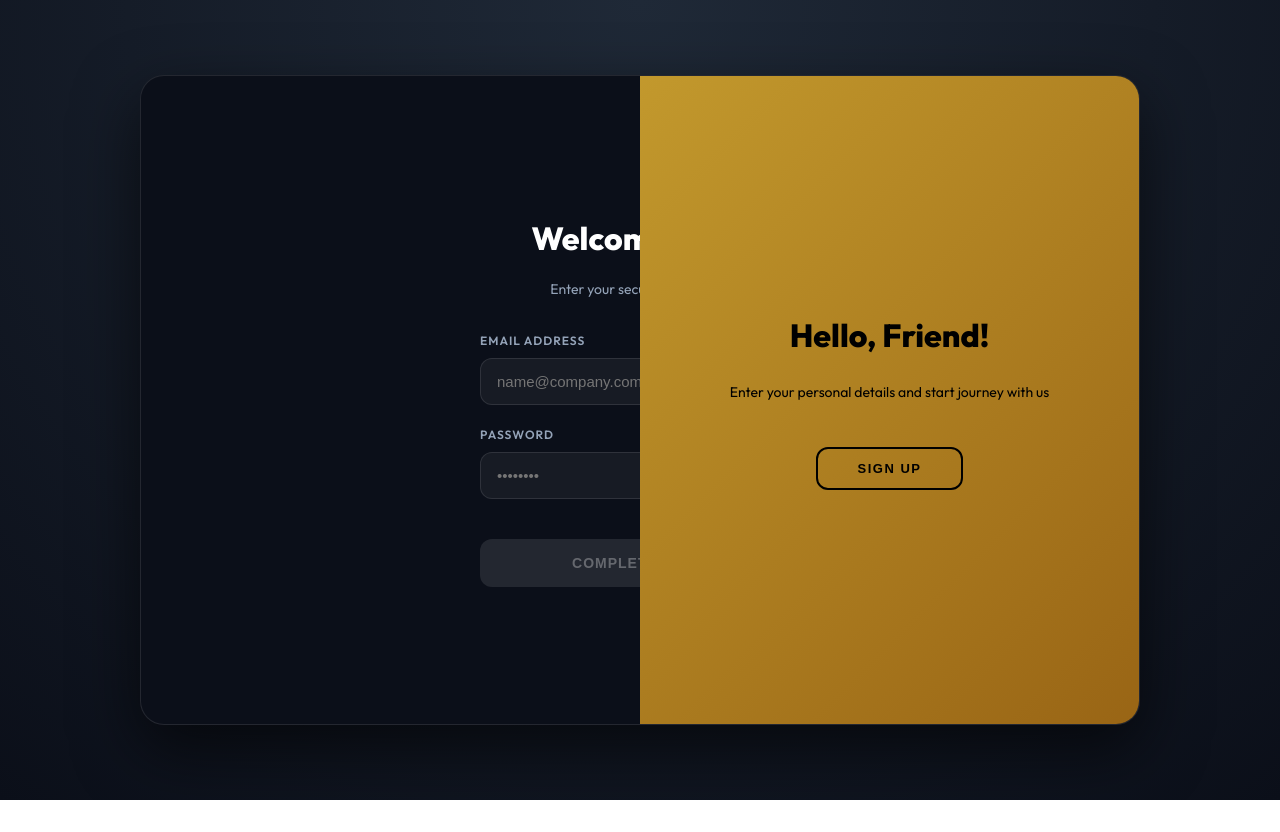
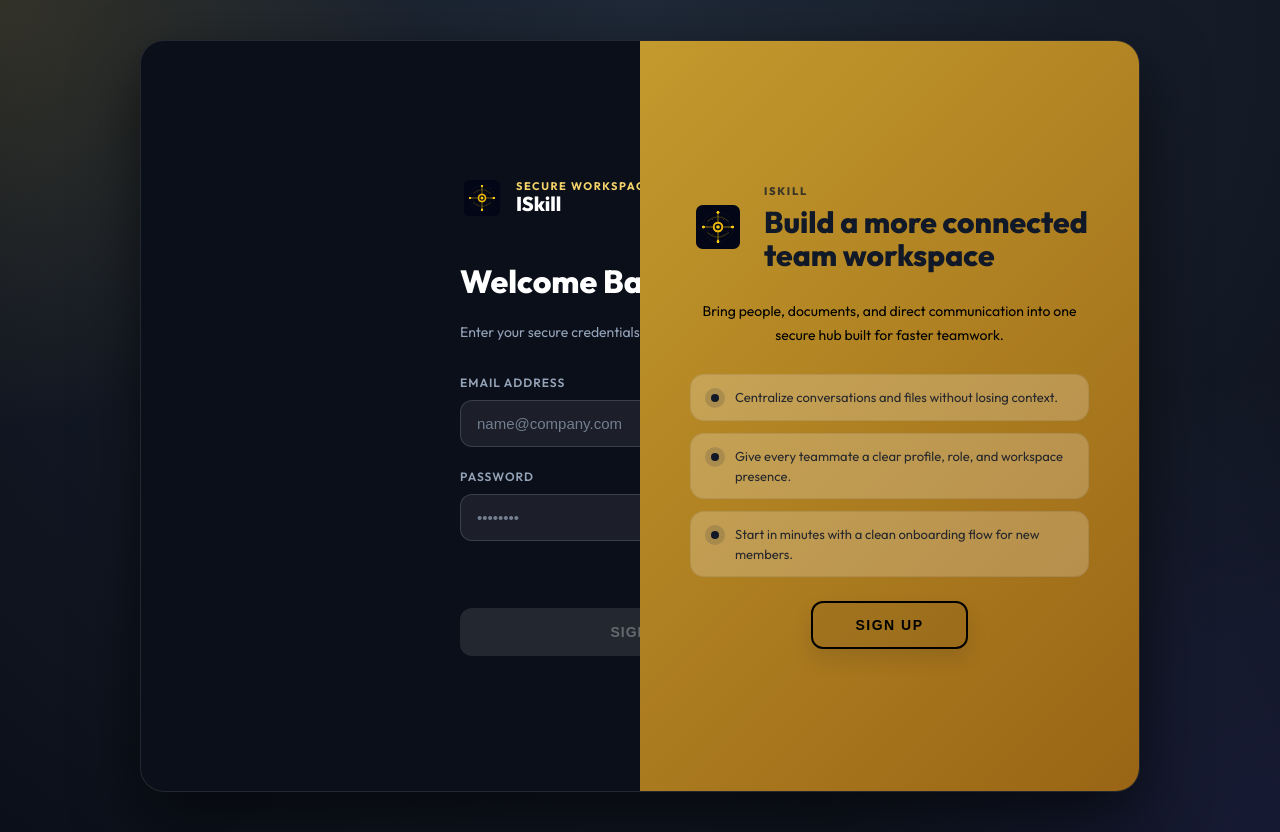
Before and after one commit to barecha12/iskill, a React (Vite) app in the folder frontend/: page / in a window 1280 px wide. Before the commit the page ends 800 px from the top, so only its background shows below. Built offline with nearby package versions, Linux system fonts and the light colour scheme; no server answers.

Commit message:
feat: implement user authentication interface with sign-in and registration forms

```diff
--- a/frontend/src/App.jsx
+++ b/frontend/src/App.jsx
@@ -36,11 +36,7 @@ function App() {
     startTransition
   } = useAppData()
 
-  React.useEffect(() => {
-    if (token) {
-      loadAnnouncements()
-    }
-  }, [token])
+
 
   if (!token) {
     return (
@@ -54,6 +50,7 @@ function App() {
         setRegisterForm={setRegisterForm}
         handleRegister={handleRegister}
         status={status}
+        setStatus={setStatus}
       />
     )
   }
@@ -62,18 +59,36 @@ function App() {
     activeView === 'dashboard'
       ? 'Workspace Dashboard'
       : activeView === 'chat'
-        ? 'Direct conversations'
+        ? 'Direct Conversations'
         : activeView === 'documents'
-          ? 'Shared documents'
+          ? 'Shared Documents'
           : activeView === 'admin'
             ? 'Governance Console'
-            : 'People directory'
+            : activeView === 'profile'
+              ? 'My Profile'
+              : 'People Directory'
 
   const teamCount = users.filter((user) => user.id !== currentUser?.id).length
   const unreadCount = conversations.reduce(
     (count, conversation) => count + (conversation.unread_count ?? 0),
     0,
   )
+
+  // Show full-page splash while syncing — nothing else renders
+  if (isBootstrapping) {
+    return (
+      <div className="splash-screen">
+        <div className="splash-content">
+          <div className="splash-logo">
+            <img src="/logo.svg" alt="logo" width="64" height="64" />
+          </div>
+          <h2>Iskill Workspace</h2>
+          <p>Synchronizing secure node protocols...</p>
+          <div className="splash-loader"></div>
+        </div>
+      </div>
+    )
+  }
 
   return (
     <div className="workspace-shell">
@@ -114,19 +129,8 @@ function App() {
           handleMarkAnnouncementRead={handleMarkAnnouncementRead}
         />
 
+
         <StatusBanner status={status} />
-        {isBootstrapping && (
-          <div className="splash-screen">
-            <div className="splash-content">
-              <div className="splash-logo">
-                <img src="/logo.svg" alt="logo" width="64" height="64" />
-              </div>
-              <h2>Iskill Workspace</h2>
-              <p>Synchronizing secure node protocols...</p>
-              <div className="splash-loader"></div>
-            </div>
-          </div>
-        )}
 
         <ConfirmModal
           isOpen={confirmation.isOpen}
--- a/frontend/src/components/AuthPage.jsx
+++ b/frontend/src/components/AuthPage.jsx
@@ -33,6 +33,7 @@ export function AuthPage(props) {
             setLoginForm={props.setLoginForm}
             handleLogin={props.handleLogin}
             status={props.status}
+            setStatus={props.setStatus}
           />
           <div className="mobile-switch-text">
             Don't have an account? <span style={{ color: '#6366f1', fontWeight: 600, cursor: 'pointer' }} onClick={handleSignUpClick}>Create one</span>
@@ -42,13 +43,35 @@ export function AuthPage(props) {
         <div className="overlay-container">
           <div className="overlay">
             <div className="overlay-panel overlay-left">
-              <h1 style={{ fontWeight: 800, margin: 0 }}>Welcome Back!</h1>
-              <p style={{ margin: '20px 0', fontSize: '14px', lineHeight: 1.6 }}>To keep connected with us please login with your personal info</p>
+              <div className="auth-brand-mark">
+                <img src="/logo.svg" alt="ISkill logo" className="auth-brand-logo" />
+              </div>
+              <p className="auth-panel-eyebrow">ISkill Workspace</p>
+              <h1 style={{ fontWeight: 800, margin: 0 }}>Welcome Back</h1>
+              <p style={{ margin: '20px 0 8px', fontSize: '14px', lineHeight: 1.6 }}>
+                Sign in to continue your secure collaboration, review shared files, and stay in sync with your team.
+              </p>
+              <p className="auth-panel-supporting-copy">Your conversations, documents, and profile updates stay connected in one place.</p>
               <button className="auth-ghost-button" id="signIn" onClick={handleSignInClick}>Sign In</button>
             </div>
             <div className="overlay-panel overlay-right">
-              <h1 style={{ fontWeight: 800, margin: 0 }}>Hello, Friend!</h1>
-              <p style={{ margin: '20px 0', fontSize: '14px', lineHeight: 1.6 }}>Enter your personal details and start journey with us</p>
+              <div className="auth-brand-lockup">
+                <div className="auth-brand-mark">
+                  <img src="/logo.svg" alt="ISkill logo" className="auth-brand-logo" />
+                </div>
+                <div>
+                  <p className="auth-panel-eyebrow">ISkill</p>
+                  <h2 className="auth-brand-title">Build a more connected team workspace</h2>
+                </div>
+              </div>
+              <p style={{ margin: '20px 0 8px', fontSize: '14px', lineHeight: 1.7 }}>
+                Bring people, documents, and direct communication into one secure hub built for faster teamwork.
+              </p>
+              <div className="auth-value-list">
+                <div className="auth-value-item"><span className="auth-value-icon" aria-hidden="true"></span><span>Centralize conversations and files without losing context.</span></div>
+                <div className="auth-value-item"><span className="auth-value-icon" aria-hidden="true"></span><span>Give every teammate a clear profile, role, and workspace presence.</span></div>
+                <div className="auth-value-item"><span className="auth-value-icon" aria-hidden="true"></span><span>Start in minutes with a clean onboarding flow for new members.</span></div>
+              </div>
               <button className="auth-ghost-button" id="signUp" onClick={handleSignUpClick}>Sign Up</button>
             </div>
           </div>
--- a/frontend/src/components/LoginPage.jsx
+++ b/frontend/src/components/LoginPage.jsx
@@ -1,7 +1,7 @@
 import React from 'react'
 import { StatusBanner } from './StatusBanner'
 
-export function LoginForm({ loginForm, setLoginForm, handleLogin, status }) {
+export function LoginForm({ loginForm, setLoginForm, handleLogin, status, setStatus }) {
   const [buttonOffset, setButtonOffset] = React.useState({ x: 0, y: 0 })
 
   const isFormValid = loginForm.email.includes('@') && loginForm.password.length >= 6
@@ -17,6 +17,56 @@ export function LoginForm({ loginForm, setLoginForm, handleLogin, status }) {
   }
 
   const styles = {
+    card: {
+      width: '100%',
+      maxWidth: '360px',
+      margin: '0 auto',
+    },
+
+    brandLockup: {
+      display: 'flex',
+      alignItems: 'center',
+      gap: '12px',
+      marginBottom: '36px',
+      justifyContent: 'flex-start',
+    },
+
+    brandMark: {
+      width: '44px',
+      height: '44px',
+      display: 'flex',
+      alignItems: 'center',
+      justifyContent: 'center',
+    },
+
+    brandLogo: {
+      width: '36px',
+      height: '36px',
+      objectFit: 'contain',
+      display: 'block',
+    },
+
+    brandText: {
+      display: 'flex',
+      flexDirection: 'column',
+      alignItems: 'flex-start',
+      lineHeight: 1.1,
+    },
+
+    brandLabel: {
+      fontSize: '11px',
+      fontWeight: 700,
+      textTransform: 'uppercase',
+      letterSpacing: '0.14em',
+      color: '#f5d56b',
+    },
+
+    brandName: {
+      fontSize: '20px',
+      fontWeight: 800,
+      color: '#fff',
+    },
+
     form: {
       display: 'flex',
       flexDirection: 'column',
@@ -29,13 +79,13 @@ export function LoginForm({ loginForm, setLoginForm, handleLogin, status }) {
       fontWeight: 800,
       color: '#fff',
       margin: '0 0 10px',
-      textAlign: 'center',
+      textAlign: 'left',
     },
 
     subtitle: {
       fontSize: '14px',
       color: '#94a3b8',
-      textAlign: 'center',
+      textAlign: 'left',
       marginBottom: '30px',
     },
 
@@ -53,12 +103,13 @@ export function LoginForm({ loginForm, setLoginForm, handleLogin, status }) {
       width: '100%',
       padding: '14px 16px',
       borderRadius: '12px',
-      border: '1px solid rgba(255, 255, 255, 0.1)',
-      background: 'rgba(255, 255, 255, 0.05)',
+      border: '1px solid rgba(255, 255, 255, 0.14)',
+      background: 'rgba(255, 255, 255, 0.07)',
       color: '#fff',
       outline: 'none',
       fontSize: '15px',
       boxSizing: 'border-box',
+      boxShadow: 'inset 0 0 0 1px transparent',
     },
 
     button: {
@@ -66,25 +117,58 @@ export function LoginForm({ loginForm, setLoginForm, handleLogin, status }) {
       padding: '16px',
       borderRadius: '12px',
       border: 'none',
-      background: isFormValid ? 'linear-gradient(135deg, #6366f1, #4f46e5)' : 'rgba(255,255,255,0.1)',
-      color: isFormValid ? 'white' : 'rgba(255,255,255,0.3)',
-      fontWeight: 700,
+      background: isFormValid ? 'linear-gradient(135deg, #f5d56b, #d4a63a 55%, #9a6518)' : 'rgba(255,255,255,0.1)',
+      color: isFormValid ? '#111827' : 'rgba(255,255,255,0.3)',
+      fontWeight: 800,
       cursor: isFormValid ? 'pointer' : 'not-allowed',
       transition: 'all 0.3s cubic-bezier(0.34, 1.56, 0.64, 1)',
       transform: `translate(${buttonOffset.x}px, ${buttonOffset.y}px)`,
       fontSize: '14px',
       textTransform: 'uppercase',
       letterSpacing: '1px',
+      boxShadow: isFormValid ? '0 16px 30px rgba(212, 175, 55, 0.28)' : 'none',
     },
 
     inputGroup: {
       display: 'flex',
       flexDirection: 'column',
-    }
+    },
+
+    formMetaRow: {
+      display: 'flex',
+      justifyContent: 'flex-end',
+      marginTop: '-8px',
+    },
+
+    forgotButton: {
+      background: 'transparent',
+      border: 'none',
+      color: '#f5d56b',
+      fontSize: '13px',
+      fontWeight: 600,
+      padding: 0,
+      cursor: 'pointer',
+    },
+  }
+
+  const handleForgotPassword = () => {
+    setStatus?.({
+      type: 'info',
+      message: 'Password reset is not live yet. Please contact your workspace administrator for credential assistance.',
+    })
   }
 
   return (
-    <div style={{ width: '100%', maxWidth: '320px', margin: '0 auto' }}>
+    <div style={styles.card}>
+      <div style={styles.brandLockup}>
+        <div style={styles.brandMark}>
+          <img src="/logo.svg" alt="ISkill logo" style={styles.brandLogo} />
+        </div>
+        <div style={styles.brandText}>
+          <span style={styles.brandLabel}>Secure Workspace</span>
+          <span style={styles.brandName}>ISkill</span>
+        </div>
+      </div>
       <h1 style={styles.title}>Welcome Back</h1>
       <p style={styles.subtitle}>Enter your secure credentials</p>
 
@@ -119,12 +203,18 @@ export function LoginForm({ loginForm, setLoginForm, handleLogin, status }) {
           />
         </div>
 
+        <div style={styles.formMetaRow}>
+          <button type="button" style={styles.forgotButton} onClick={handleForgotPassword}>
+            Forgot password?
+          </button>
+        </div>
+
         <button
           type="submit"
           style={styles.button}
           onMouseEnter={handleMouseEnter}
         >
-          {isFormValid ? 'Sign In' : 'Complete Form'}
+          Sign In
         </button>
       </form>
 
--- a/frontend/src/components/RegisterPage.jsx
+++ b/frontend/src/components/RegisterPage.jsx
@@ -3,6 +3,22 @@ import { StatusBanner } from './StatusBanner'
 
 export function RegisterForm({ registerForm, setRegisterForm, handleRegister, status }) {
   const [buttonOffset, setButtonOffset] = React.useState({ x: 0, y: 0 })
+
+  const passwordStrength = (() => {
+    const password = registerForm.password
+    let score = 0
+
+    if (password.length >= 8) score += 1
+    if (/[A-Z]/.test(password) && /[a-z]/.test(password)) score += 1
+    if (/\d/.test(password)) score += 1
+    if (/[^A-Za-z0-9]/.test(password)) score += 1
+
+    if (!password) return { label: 'Add a secure password', tone: '#64748b', fill: '0%' }
+    if (score <= 1) return { label: 'Weak password', tone: '#f87171', fill: '25%' }
+    if (score === 2) return { label: 'Fair password', tone: '#fbbf24', fill: '50%' }
+    if (score === 3) return { label: 'Strong password', tone: '#60a5fa', fill: '75%' }
+    return { label: 'Very strong password', tone: '#34d399', fill: '100%' }
+  })()
 
   const isFormValid =
     registerForm.name.trim().length >= 2 &&
@@ -26,7 +42,7 @@ export function RegisterForm({ registerForm, setRegisterForm, handleRegister, st
     form: {
       display: 'flex',
       flexDirection: 'column',
-      gap: '12px',
+      gap: '10px',
       width: '100%',
     },
 
@@ -37,10 +53,10 @@ export function RegisterForm({ registerForm, setRegisterForm, handleRegister, st
     },
 
     title: {
-      fontSize: '28px',
+      fontSize: '24px',
       fontWeight: 800,
       color: '#fff',
-      margin: '0 0 8px',
+      margin: '0 0 6px',
       textAlign: 'center',
     },
 
@@ -48,12 +64,12 @@ export function RegisterForm({ registerForm, setRegisterForm, handleRegister, st
       fontSize: '13px',
       color: '#94a3b8',
       textAlign: 'center',
-      marginBottom: '20px',
+      marginBottom: '14px',
     },
 
     label: {
       fontSize: '11px',
-      marginBottom: '6px',
+      marginBottom: '5px',
       display: 'block',
       color: '#94a3b8',
       fontWeight: 600,
@@ -63,10 +79,10 @@ export function RegisterForm({ registerForm, setRegisterForm, handleRegister, st
 
     input: {
       width: '100%',
-      padding: '12px 14px',
+      padding: '11px 14px',
       borderRadius: '10px',
-      border: '1px solid rgba(255, 255, 255, 0.1)',
-      background: 'rgba(255, 255, 255, 0.05)',
+      border: '1px solid rgba(255, 255, 255, 0.14)',
+      background: 'rgba(255, 255, 255, 0.07)',
       color: '#fff',
       outline: 'none',
       fontSize: '14px',
@@ -74,12 +90,14 @@ export function RegisterForm({ registerForm, setRegisterForm, handleRegister, st
     },
 
     button: {
-      marginTop: '10px',
-      padding: '14px',
+      marginTop: '8px',
+      padding: '13px',
       borderRadius: '12px',
       border: 'none',
-      background: isFormValid ? 'linear-gradient(135deg, #d4af37, #996515)' : 'rgba(255,255,255,0.05)',
-      color: isFormValid ? 'black' : 'rgba(255,255,255,0.2)',
+      background: isFormValid
+        ? 'linear-gradient(135deg, #f5d56b, #d4a63a 55%, #9a6518)'
+        : 'linear-gradient(135deg, rgba(245, 213, 107, 0.55), rgba(154, 101, 24, 0.5))',
+      color: isFormValid ? '#111827' : 'rgba(17, 24, 39, 0.72)',
       fontWeight: 800,
       cursor: isFormValid ? 'pointer' : 'not-allowed',
       transition: 'all 0.3s cubic-bezier(0.34, 1.56, 0.64, 1)',
@@ -87,16 +105,75 @@ export function RegisterForm({ registerForm, setRegisterForm, handleRegister, st
       fontSize: '13px',
       textTransform: 'uppercase',
       letterSpacing: '1px',
+      boxShadow: '0 14px 28px rgba(212, 175, 55, 0.18)',
     },
 
     inputGroup: {
       display: 'flex',
       flexDirection: 'column',
-    }
+    },
+
+    passwordMeta: {
+      display: 'grid',
+      gap: '6px',
+      marginTop: '6px',
+    },
+
+    strengthRow: {
+      display: 'flex',
+      justifyContent: 'space-between',
+      alignItems: 'center',
+      gap: '12px',
+      flexWrap: 'wrap',
+    },
+
+    strengthLabel: {
+      fontSize: '11px',
+      fontWeight: 700,
+      color: passwordStrength.tone,
+      letterSpacing: '0.04em',
+      textTransform: 'uppercase',
+    },
+
+    strengthHint: {
+      fontSize: '11px',
+      color: '#94a3b8',
+    },
+
+    strengthTrack: {
+      width: '100%',
+      height: '7px',
+      borderRadius: '999px',
+      background: 'rgba(255, 255, 255, 0.08)',
+      overflow: 'hidden',
+    },
+
+    strengthFill: {
+      width: passwordStrength.fill,
+      height: '100%',
+      borderRadius: 'inherit',
+      background: passwordStrength.tone,
+      transition: 'width 0.25s ease, background 0.25s ease',
+      boxShadow: `0 0 12px ${passwordStrength.tone}33`,
+    },
+
+    terms: {
+      marginTop: '4px',
+      fontSize: '10.5px',
+      lineHeight: 1.5,
+      textAlign: 'center',
+      color: '#94a3b8',
+    },
+
+    termsLink: {
+      color: '#f5d56b',
+      textDecoration: 'none',
+      fontWeight: 600,
+    },
   }
 
   return (
-    <div style={{ width: '100%', maxWidth: '400px', margin: '0 auto' }}>
+    <div style={{ width: '100%', maxWidth: '400px', margin: '0 auto', paddingTop: '8px', paddingBottom: '8px' }}>
       <h1 style={styles.title}>Create Identity</h1>
       <p style={styles.subtitle}>Join the professional network</p>
 
@@ -173,9 +250,18 @@ export function RegisterForm({ registerForm, setRegisterForm, handleRegister, st
                 setRegisterForm((cur) => ({ ...cur, password: e.target.value }))
                 setButtonOffset({ x: 0, y: 0 })
               }}
-              placeholder="••••••••"
+              placeholder="Password"
               required
             />
+            <div style={styles.passwordMeta}>
+              <div style={styles.strengthRow}>
+                <span style={styles.strengthLabel}>{passwordStrength.label}</span>
+                <span style={styles.strengthHint}>Use 8+ chars, a number, and a symbol</span>
+              </div>
+              <div style={styles.strengthTrack} aria-hidden="true">
+                <div style={styles.strengthFill}></div>
+              </div>
+            </div>
           </div>
           <div style={styles.inputGroup}>
             <label style={styles.label}>Confirm</label>
@@ -187,7 +273,7 @@ export function RegisterForm({ registerForm, setRegisterForm, handleRegister, st
                 setRegisterForm((cur) => ({ ...cur, password_confirmation: e.target.value }))
                 setButtonOffset({ x: 0, y: 0 })
               }}
-              placeholder="••••••••"
+              placeholder="Confirm password"
               required
             />
           </div>
@@ -198,8 +284,12 @@ export function RegisterForm({ registerForm, setRegisterForm, handleRegister, st
           style={styles.button}
           onMouseEnter={handleMouseEnter}
         >
-          {isFormValid ? 'Finalize Account' : 'Fill All Fields'}
+          Create Account
         </button>
+
+        <p style={styles.terms}>
+          By signing up, you agree to our <a href="#" style={styles.termsLink}>Terms of Service</a> and <a href="#" style={styles.termsLink}>Privacy Policy</a>.
+        </p>
       </form>
 
       <StatusBanner status={status} />
--- a/frontend/src/index.css
+++ b/frontend/src/index.css
@@ -2,11 +2,14 @@
 
 /* Auth Animations */
 .auth-page-shell {
-  height: 100vh;
-  display: flex;
-  align-items: center;
-  justify-content: center;
-  background: radial-gradient(circle at top, #1f2937, #0b0f19);
+  min-height: 100vh;
+  display: flex;
+  align-items: center;
+  justify-content: center;
+  background:
+    radial-gradient(circle at top left, rgba(212, 175, 55, 0.16), transparent 28%),
+    radial-gradient(circle at bottom right, rgba(99, 102, 241, 0.12), transparent 30%),
+    radial-gradient(circle at top, #1f2937, #0b0f19);
   padding: 40px; /* Increased padding */
   overflow: hidden;
 }
@@ -19,10 +22,11 @@
   overflow: hidden;
   width: 1000px;
   max-width: 100%;
-  height: 650px; /* Fixed height for consistency */
-  max-height: 85vh; /* Ensure it floats on smaller screens */
+  height: min(760px, calc(100vh - 48px));
+  max-height: calc(100vh - 48px);
   display: flex;
   border: 1px solid rgba(255, 255, 255, 0.1);
+  backdrop-filter: blur(18px);
 }
 
 .auth-form-container {
@@ -64,7 +68,7 @@
   padding: 40px;
   display: flex;
   flex-direction: column;
-  justify-content: center;
+  justify-content: flex-start;
   pointer-events: none;
 }
 
@@ -106,6 +110,96 @@
   will-change: transform;
 }
 
+.auth-brand-lockup {
+  display: flex;
+  align-items: center;
+  gap: 18px;
+  margin-bottom: 8px;
+  text-align: left;
+}
+
+.auth-brand-mark {
+  width: 56px;
+  height: 56px;
+  display: flex;
+  align-items: center;
+  justify-content: center;
+  flex-shrink: 0;
+}
+
+.auth-brand-logo {
+  width: 44px;
+  height: 44px;
+  object-fit: contain;
+  display: block;
+}
+
+.auth-panel-eyebrow {
+  margin: 0 0 6px;
+  font-size: 11px;
+  font-weight: 800;
+  text-transform: uppercase;
+  letter-spacing: 0.16em;
+  color: rgba(17, 24, 39, 0.75);
+}
+
+.auth-brand-title {
+  margin: 0;
+  font-size: 30px;
+  line-height: 1.1;
+  font-weight: 800;
+  color: #111827;
+}
+
+.auth-panel-supporting-copy {
+  margin: 0;
+  font-size: 13px;
+  line-height: 1.7;
+  color: rgba(17, 24, 39, 0.8);
+}
+
+.auth-value-list {
+  display: grid;
+  gap: 12px;
+  margin-top: 18px;
+}
+
+.auth-value-item {
+  display: flex;
+  align-items: flex-start;
+  gap: 10px;
+  padding: 12px 14px;
+  border-radius: 14px;
+  background: rgba(255, 255, 255, 0.22);
+  border: 1px solid rgba(17, 24, 39, 0.08);
+  font-size: 13px;
+  line-height: 1.55;
+  color: rgba(17, 24, 39, 0.88);
+  text-align: left;
+}
+
+.auth-value-icon {
+  width: 20px;
+  height: 20px;
+  border-radius: 999px;
+  display: inline-flex;
+  align-items: center;
+  justify-content: center;
+  flex-shrink: 0;
+  background: rgba(17, 24, 39, 0.14);
+  margin-top: 1px;
+  position: relative;
+}
+
+.auth-value-icon::after {
+  content: '';
+  width: 8px;
+  height: 8px;
+  border-radius: 999px;
+  background: #111827;
+  display: block;
+}
+
 .auth-container.right-panel-active .overlay {
   transform: translateX(50%);
 }
@@ -144,18 +238,19 @@
 }
 
 .auth-ghost-button {
-  background-color: transparent;
-  border: 2px solid #000;
+  background-color: rgba(17, 24, 39, 0.06);
+  border: 2.5px solid #000;
   color: #000;
-  font-size: 13px;
-  font-weight: 800;
-  padding: 12px 40px;
+  font-size: 14px;
+  font-weight: 900;
+  padding: 14px 42px;
   letter-spacing: 1.5px;
   text-transform: uppercase;
   transition: all 0.2s ease;
   border-radius: 12px;
   cursor: pointer;
   margin-top: 24px;
+  box-shadow: 0 10px 20px rgba(17, 24, 39, 0.12);
 }
 
 .auth-ghost-button:hover {
@@ -163,12 +258,37 @@
   color: #d4af37;
 }
 
+.auth-ghost-button:focus-visible {
+  outline: 3px solid rgba(17, 24, 39, 0.28);
+  outline-offset: 3px;
+}
+
+.auth-form-container input::placeholder {
+  color: rgba(148, 163, 184, 0.72);
+}
+
+.auth-form-container input:focus {
+  border-color: rgba(245, 213, 107, 0.95) !important;
+  box-shadow:
+    0 0 0 3px rgba(212, 175, 55, 0.18),
+    0 0 0 1px rgba(245, 213, 107, 0.95) inset;
+  background: rgba(255, 255, 255, 0.1) !important;
+}
+
 /* Responsive Auth */
 @media (max-width: 768px) {
+  .auth-page-shell {
+    padding: 20px 14px;
+    align-items: stretch;
+  }
+
   .auth-container {
     min-height: auto;
     width: 100%;
     flex-direction: column;
+    height: auto;
+    max-height: none;
+    border-radius: 22px;
   }
 
   .overlay-container {
@@ -207,6 +327,20 @@
     margin-top: 20px;
     font-size: 14px;
     color: var(--text-muted);
+  }
+}
+
+@media (max-width: 480px) {
+  .auth-page-shell {
+    padding: 12px;
+  }
+
+  .auth-container {
+    border-radius: 18px;
+  }
+
+  .auth-form-container {
+    padding: 24px 16px !important;
   }
 }
 
@@ -2857,3 +2991,27 @@ body {
   cursor: not-allowed;
   pointer-events: none;
 }
+
+/* Hamburger menu — desktop hidden, mobile shown */
+.mobile-menu-trigger {
+  display: none;
+  background: none;
+  border: none;
+  color: var(--text-muted);
+  cursor: pointer;
+  padding: 4px;
+  margin-right: 8px;
+}
+
+@media (max-width: 768px) {
+  .mobile-menu-trigger {
+    display: flex;
+    align-items: center;
+    justify-content: center;
+  }
+
+  /* Hide the desktop sidebar on mobile */
+  .sidebar {
+    display: none;
+  }
+}
```
Also changed, not shown: frontend/src/hooks/useAppData.js (+11 -7 lines).
